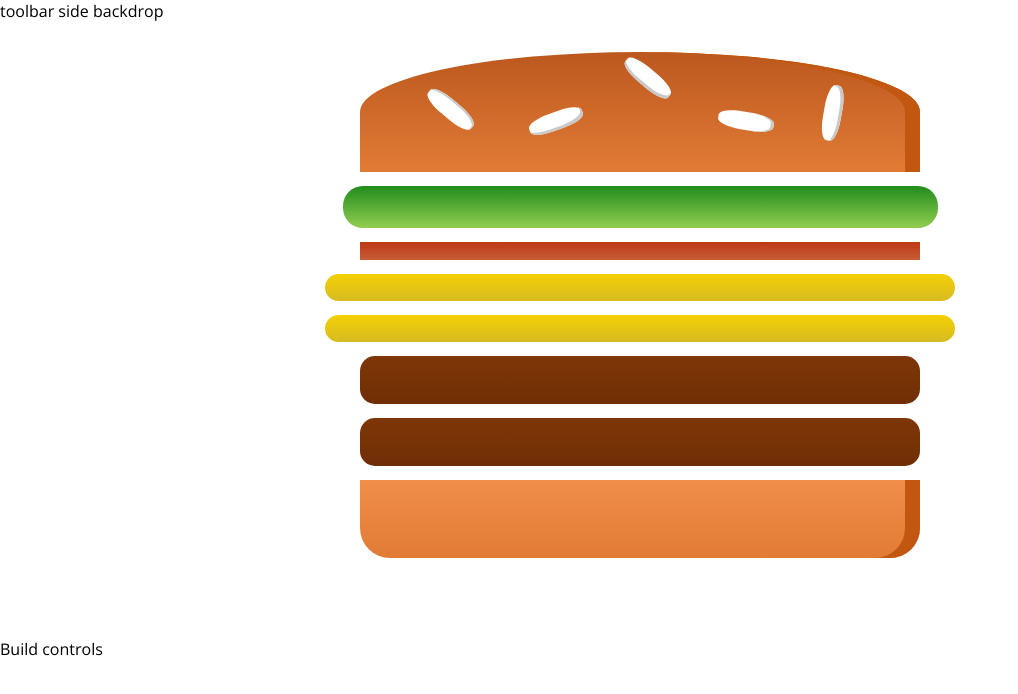
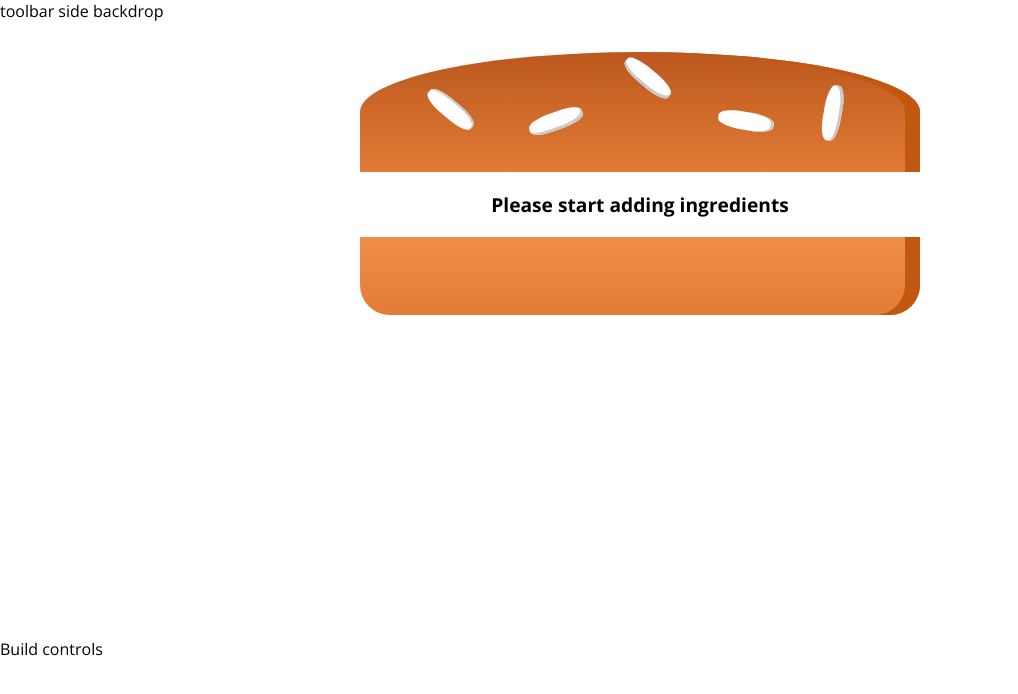
Before and after one commit to danielemesh/react-burger-builder, a React app: page / in a window 1280 px wide. Shown: the top 694 px of the page, without its empty margins (0-1018 px from the left). Built offline with nearby package versions, Linux system fonts and the light colour scheme.

Commit message:
render empty ingredients

```diff
--- a/src/components/Burger/Burger.js
+++ b/src/components/Burger/Burger.js
@@ -3,16 +3,30 @@ import classes from './Burger.css';
 import BurgerIngredient from './BurgerIngredient/BurgerIngredient';
 
 const Burger = ({ingredients}) => {
-  const transformedIngredients = Object.keys(ingredients)
-      .map(igKey => {
-        return [...Array(ingredients[igKey])].map((_, i) => {
-          return <BurgerIngredient key={`${igKey}_${i}`} type={igKey}/>
-        })
-      });
+  const transformedIngredients = [];
+  let content;
+
+  Object.keys(ingredients).forEach(igKey => {
+    const len = ingredients[igKey];
+
+    for (let i = 0; i < len; i++) {
+      transformedIngredients.push(igKey);
+    }
+  });
+
+  if (!transformedIngredients.length) {
+    content = <p>Please start adding ingredients</p>;
+  }
+  else {
+    content = transformedIngredients.map((igKey, i) => (
+        <BurgerIngredient key={`${igKey}_ ${i}`} type={igKey}/>
+    ));
+  }
+
   return (
       <div className={classes.Burger}>
         <BurgerIngredient type="bread-top"/>
-        {transformedIngredients}
+        {content}
         <BurgerIngredient type="bread-bottom"/>
       </div>
   );
--- a/src/containers/BurgerBuilder/BurgerBuilder.js
+++ b/src/containers/BurgerBuilder/BurgerBuilder.js
@@ -4,10 +4,10 @@ import Burger from '../../components/Burger/Burger';
 class BurgerBuilder extends React.Component {
   state = {
     ingredients: {
-      salad: 1,
-      bacon: 1,
-      cheese: 2,
-      meat: 2
+      salad: 0,
+      bacon: 0,
+      cheese: 0,
+      meat: 0
     }
   };
 
```
